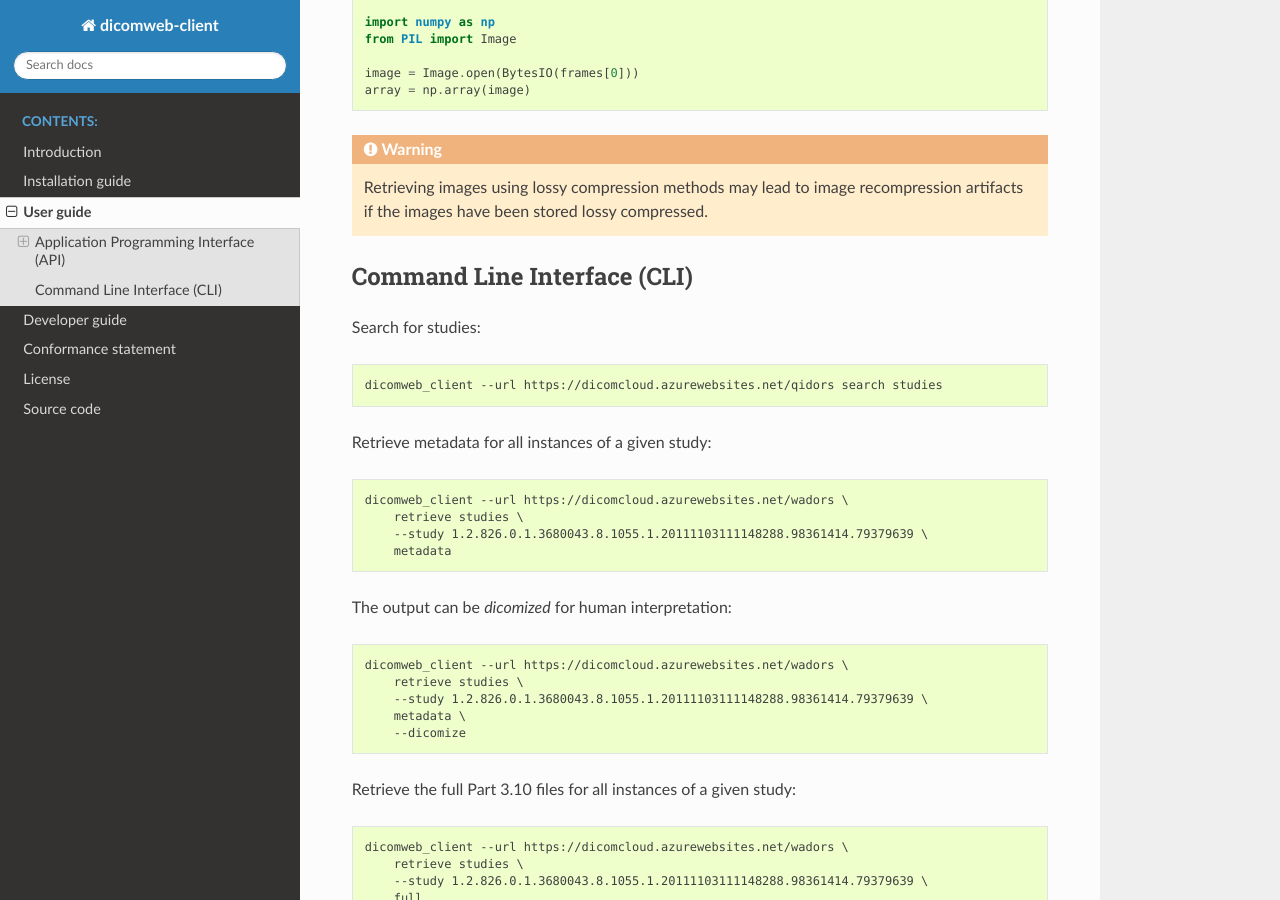
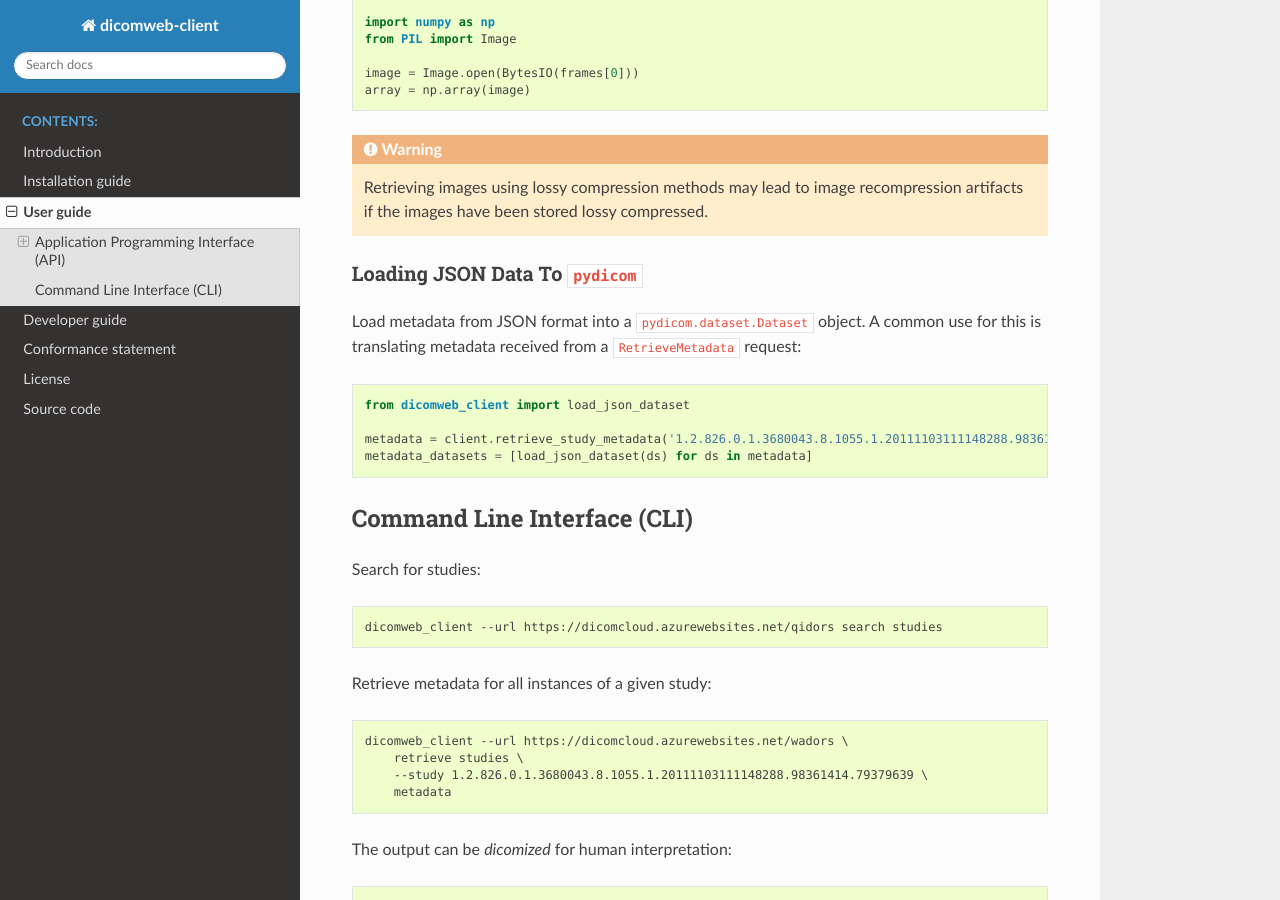
Before and after one commit to ImagingDataCommons/dicomweb-client, a Sphinx documentation site: the page built from docs/usage.rst, in a window 1280 px wide and 900 px high, scrolled down 7869 px. Built offline with Sphinx 7.4.7 and the Read the Docs theme 2.0.0, drawn with Linux system fonts in a browser that asks for light colours.

Commit message:
Added section in user guide about load_json_dataset method

```diff
--- a/docs/usage.rst
+++ b/docs/usage.rst
@@ -469,6 +469,20 @@ When frames are retrieved in image format, they can be converted into a *NumPy*
 
 .. _cli:
 
+Loading JSON Data To ``pydicom``
+++++++++++++++++++++++++++++++++
+
+Load metadata from JSON format into a ``pydicom.dataset.Dataset`` object.
+A common use for this is translating metadata received from a ``RetrieveMetadata`` request:
+
+.. code-block:: python
+
+    from dicomweb_client import load_json_dataset
+
+    metadata = client.retrieve_study_metadata('1.2.826.0.1.3680043.8.1055.1.20111103111148288.98361414.79379639')
+    metadata_datasets = [load_json_dataset(ds) for ds in metadata]
+
+
 Command Line Interface (CLI)
 ----------------------------
 
```
